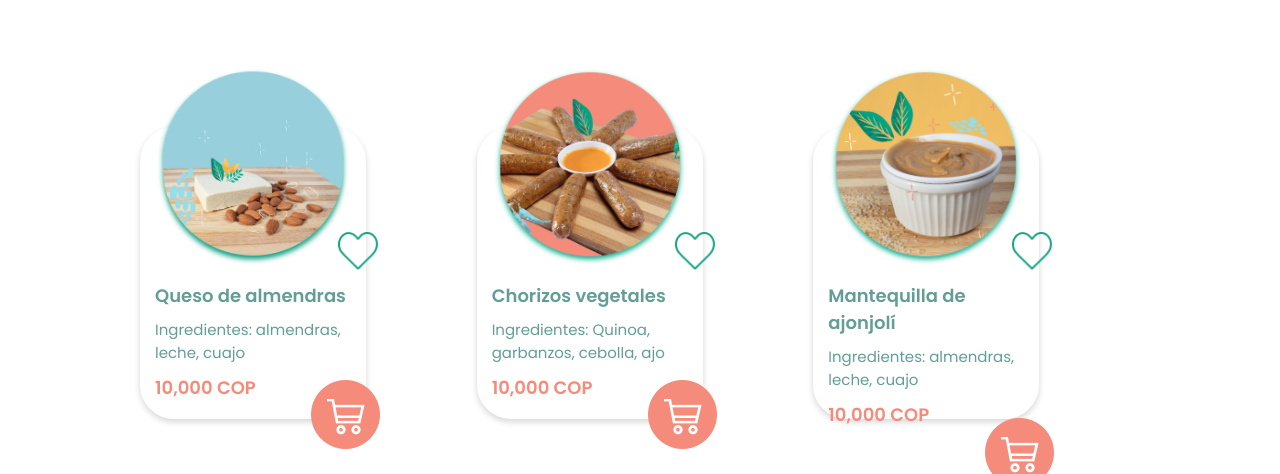
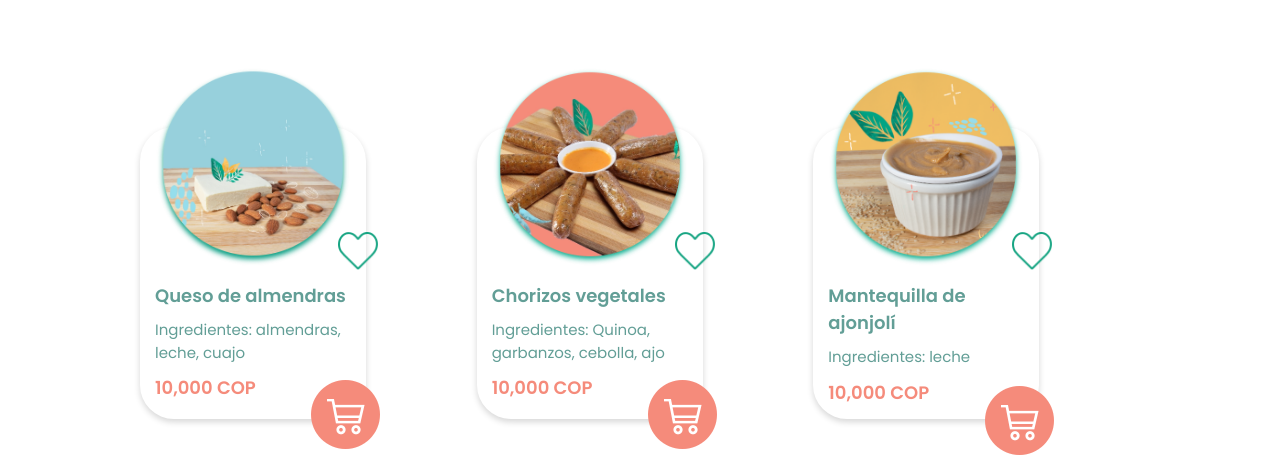
Before and after one commit to ezelujan/healthyveganfood, a plain HTML site: page pages/productos.html in a window 1280 px wide. Shown: the part 277-751 px from the top of the page. Drawn offline with Linux system fonts and the light colour scheme.

Commit message:
feat: se fix

```diff
--- a/pages/productos.html
+++ b/pages/productos.html
@@ -63,7 +63,7 @@
                 </div>
                 <div class="descripcion">
                     <h2>Mantequilla de ajonjolí</h2>
-                    <p class="ingredientes">Ingredientes: almendras, leche, cuajo</p>
+                    <p class="ingredientes">Ingredientes: leche</p>
                     <p class="precio">10,000 COP</p>
                     <img class="carrito" src="../images/icons/carrito.png" alt="Carrito de compras">
                 </div>
```
